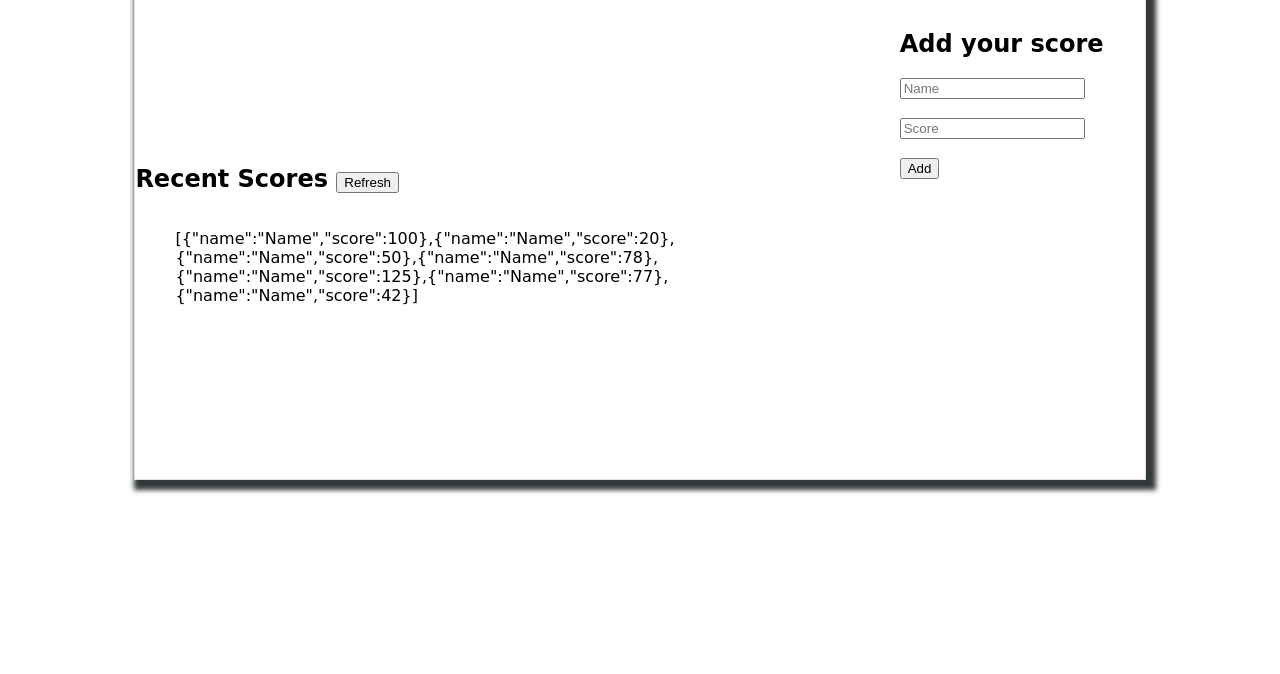
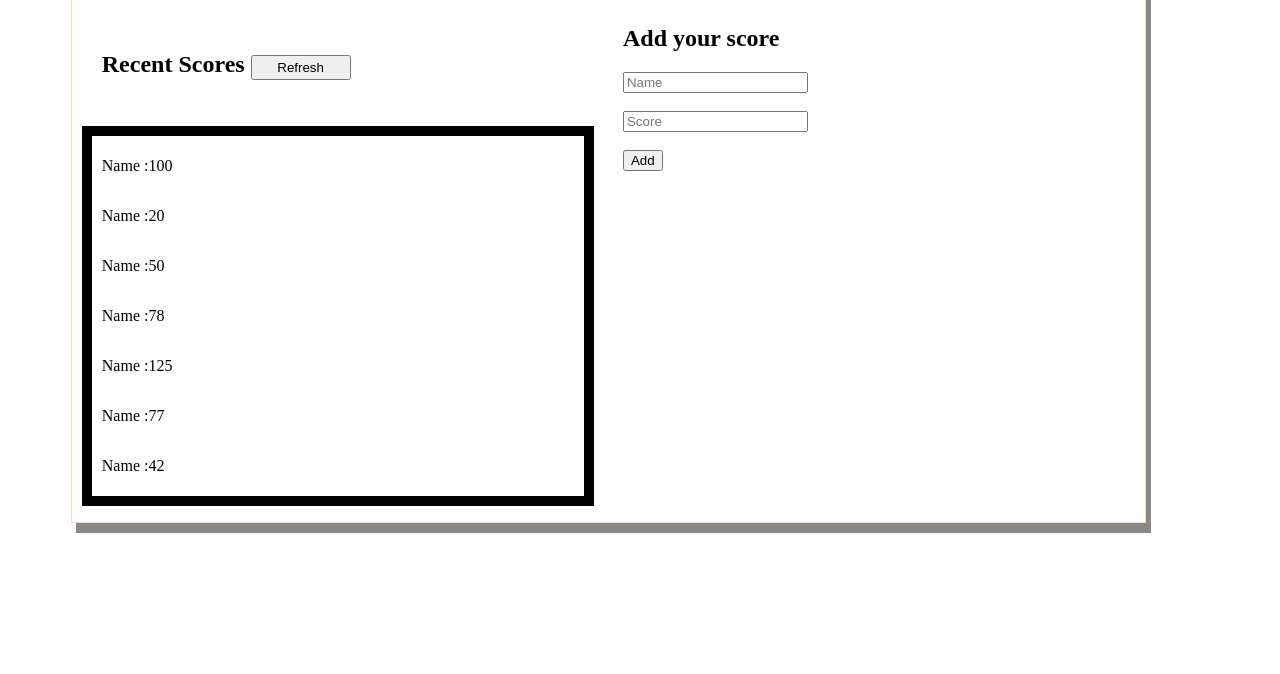
Before and after one commit to vigehi/leaderboard, a website built with webpack: page src/index.html in a window 1280 px wide. Shown: the part 126-800 px from the top of the page. Built offline with nearby package versions, Linux system fonts and the light colour scheme.

Commit message:
add data to list

```diff
--- a/src/index.css
+++ b/src/index.css
@@ -1,36 +1,61 @@
-body {
-    font-family: 'Brush Script MT', cursive;
+section{
+    margin-left: 5%;
+    margin-top: 5%;
+    margin-right: 10%;
+    margin-bottom: auto;
+    box-shadow: 5px 10px #888888;
+    border: 1px solid wheat;
 }
 
-section{
-    margin-left: 10%;
-    margin-top: 5%;
-    margin-right: 10%;
-    box-shadow: 20px;
+h1 {
+    margin-left: 65px;
   }
-
 
   .container {
     display: flex;
+    flex-direction: row;
+    justify-content: space-around;
+    gap: 10px;
+  }
 
-    flex-direction: row;
-    align-items: center;
-    border: 1px solid rgb(230, 219, 219);
-    box-shadow: 5px 5px 5px 5px rgb(51, 56, 58);
+  .container div {
+    width: 40vw;
+  }
 
-
-}
   .head {
     display: flex;
     flex-direction: row;
+    justify-content: space-between;
+    padding: 10px 20px;
   }
-.display-page {
-    float: left;
+
+  .head button {
+    width: 100px;
+    height: 25px;
+    margin-top: 20px;
   }
-.add-page {
-    gap: 24px;
-    align-items: flex-start;
-    padding: 24px 12px;
-    width: 544px;
-    height: 445px;
+
+  .leaderboard-list {
+    display: flex;
+    flex-direction: column;
+    justify-content: space-between;
+    border: 10px solid #000;
+    padding: 5px 10px;
   }
+
+  .items {
+    display: flex;
+    flex-direction: row;
+    justify-content: flex-start;
+  }
+
+  .score-form {
+    display: flex;
+    flex-direction: column;
+    align-items: flex-end;
+    width: 60%;
+  }
+
+  .add-btn {
+    text-align: right;
+  }
--- a/src/index.html
+++ b/src/index.html
@@ -4,22 +4,20 @@
     <meta charset="utf-8" />
     <title>Getting Started</title>
     <script src="https://unpkg.com/lodash@4.17.20"></script>
-    <script src="./src/index.js"></script>
-    <link rel="stylesheet" href="./index.css">
+    <!-- <script src="./src/index.js"></script> -->
   </head>
   <body>
     <section>
-      <div>
         <h1>Leaderboard</h1>
-      </div>
-    <div class="container">
+
+     <div class="container">
 
       <div id="leads" class="display-page">
         <div class="head">
           <h2>Recent Scores <button class="refresh-btn" type="refresh">Refresh</button></h2>
 
         </div>
-          <ul id="leaderboard-list"></ul>
+          <ul class="leaderboard-list" ></ul>
       </div>
       <div class="add-page">
         <h2 class="container-h2">Add your score</h2>
--- a/src/index.js
+++ b/src/index.js
@@ -1,53 +1,13 @@
 import './index.css';
+  import list from './modules/element.js';
+  import scores from './modules/score.js';
 
-const scores = [
-  {
-    name: "Name",
-    score: 100
-},
-{
-  name: "Name",
-  score: 20
-},
-{
-  name: "Name",
-  score: 50
-},
-{
-  name: "Name",
-  score: 78
-},
-{
-  name: "Name",
-  score: 125
-},
-{
-  name: "Name",
-  score: 77
-},
-{
-  name: "Name",
-  score: 42
-},
-
-];
-
-const obj = JSON.stringify(scores);
-document.getElementById("leaderboard-list").innerHTML = obj;
-
-// //Add lists
-
-// scores.forEach((item) => {
-//   const content = `<div class="col-md-6 top-feature">
-//                       <div class="top-feature-1">
-//                         <img src="${item.image}">
-//                       </div>
-//                       <div class="top-feature-2">
-//                         <h4>${item.name}</h4>
-//                         <h6><em>${item.description}</em></h6>
-//                         <hr>
-//                         <p>${item.notes}</p>
-//                       </div>
-//                     </div>`;
-//   featuredSpeakersSect.innerHTML += content;
-// });
+  scores.forEach((item) => {
+    const content = `
+                <div class="items">
+                  <p>${item.name} : </p>
+                  <p> ${item.score}</p>
+                </div>
+                `;
+    list.innerHTML += content;
+  });
--- a/src/modules/element.js
+++ b/src/modules/element.js
@@ -0,0 +1,3 @@
+const list = document.querySelector(".leaderboard-list");
+
+export default list;
--- a/src/modules/score.js
+++ b/src/modules/score.js
@@ -0,0 +1,33 @@
+const scores = [
+    {
+      name: "Name",
+      score: 100
+  },
+  {
+    name: "Name",
+    score: 20
+  },
+  {
+    name: "Name",
+    score: 50
+  },
+  {
+    name: "Name",
+    score: 78
+  },
+  {
+    name: "Name",
+    score: 125
+  },
+  {
+    name: "Name",
+    score: 77
+  },
+  {
+    name: "Name",
+    score: 42
+  },
+
+  ];
+
+  export default scores;
```
Also changed, not shown: dist/index.html, dist/index.main.js. Lines whose indentation alone changed are shown as unchanged.
